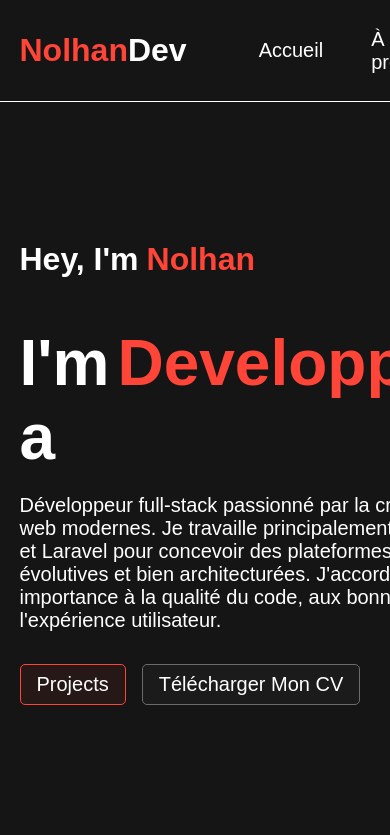
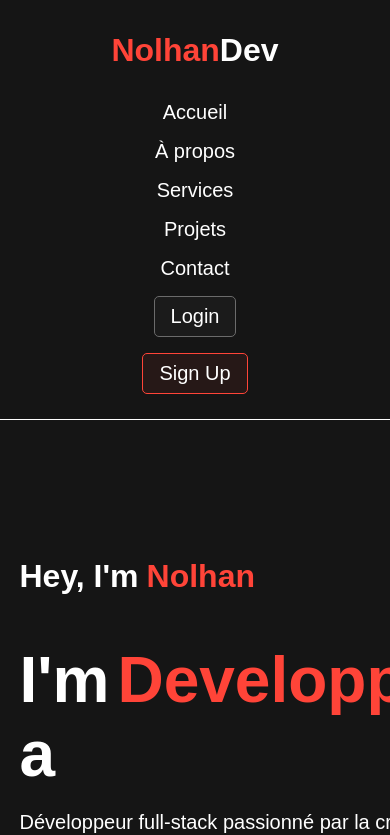
Before and after one commit to MNolhan/Nolhan-Portfolio, a React (Vite) app in the folder Frontend-Portfolio/: page / in a window 390 px wide. Shown: the top 835 px of the page. Built offline with nearby package versions, Linux system fonts and the light colour scheme; a web font is replaced by a local one.

Commit message:
Feat : Ajout Responsive Header

```diff
--- a/Frontend-Portfolio/src/components/layouts/header.jsx
+++ b/Frontend-Portfolio/src/components/layouts/header.jsx
@@ -51,10 +51,10 @@ export default function Header() {
                 <input type="email" placeholder="Email" />
                 <input type="password" placeholder="Mot de passe" />
 
-                <button>Se connecter</button>
+                <Bouton variant="secondary">Se connecter</Bouton>
 
                 <form method="dialog">
-                    <button>Fermer</button>
+                    <Bouton variant="primary">Fermer</Bouton>
                 </form>
             </dialog>
 
@@ -66,10 +66,10 @@ export default function Header() {
                 <input type="email" placeholder="Email" />
                 <input type="password" placeholder="Mot de passe" />
 
-                <button>S'inscrire</button>
+                <Bouton variant="secondary">S'inscrire</Bouton>
 
                 <form method="dialog">
-                    <button>Fermer</button>
+                    <Bouton variant="primary">Fermer</Bouton>
                 </form>
             </dialog>
         </>
--- a/Frontend-Portfolio/src/styles/layouts/__header.scss
+++ b/Frontend-Portfolio/src/styles/layouts/__header.scss
@@ -61,3 +61,49 @@ dialog::backdrop{
     backdrop-filter: blur(8px);
     background: rgba(0,0,0,0.3);
 }
+
+#Login, #Signup{
+    background-color: $dark-bg;
+    border: none;
+    border-radius: 8px;
+    padding: 2rem;
+    flex-direction: column;
+    gap: 1rem;
+}
+
+@media screen and (max-width: $mediascreen-xl) {
+    .header{
+        &__nav{
+            flex-direction: column;
+            gap: 1rem;
+            align-items: center;
+            margin-bottom: 2%;
+            gap: 0;
+        }
+    }
+}
+
+@media screen and (max-width: $mediascreen-m) {
+    .header{
+        &__nav{
+            flex-direction: column;
+            gap: 1rem;
+            margin-bottom: 7%;
+            gap: 0;
+
+            &-links{
+                flex-direction: column;
+                gap: 1rem;
+                align-items: center;
+                margin: 0;
+                padding: 0;
+            }
+        }
+
+        &__user-button{
+            flex-direction: column;
+            gap : 1rem;
+            align-items: center;
+        }
+    }
+}
```
